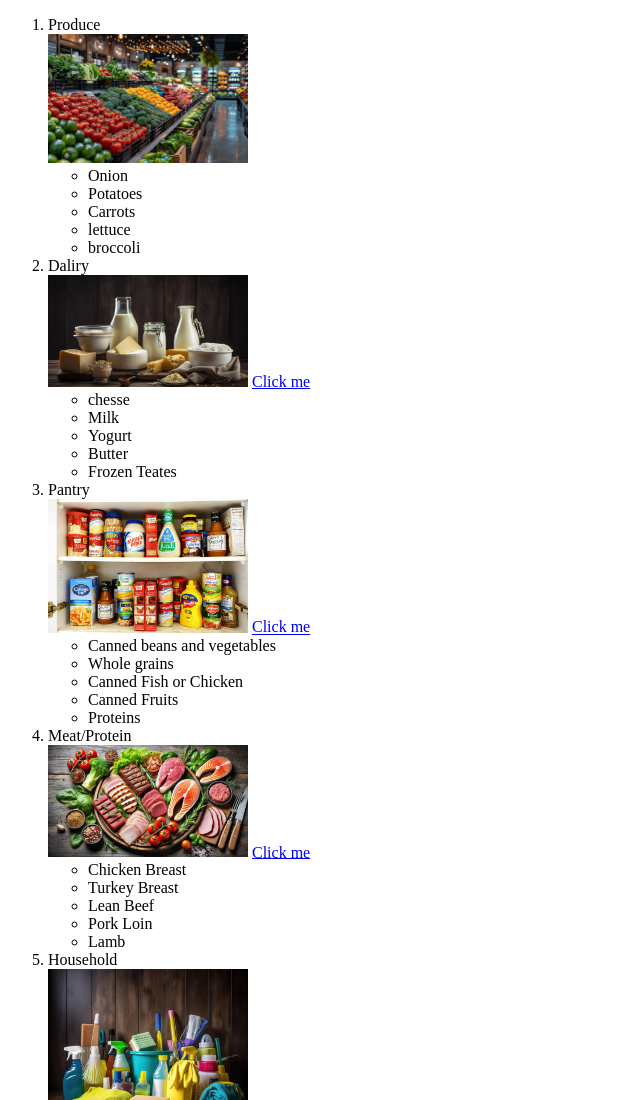
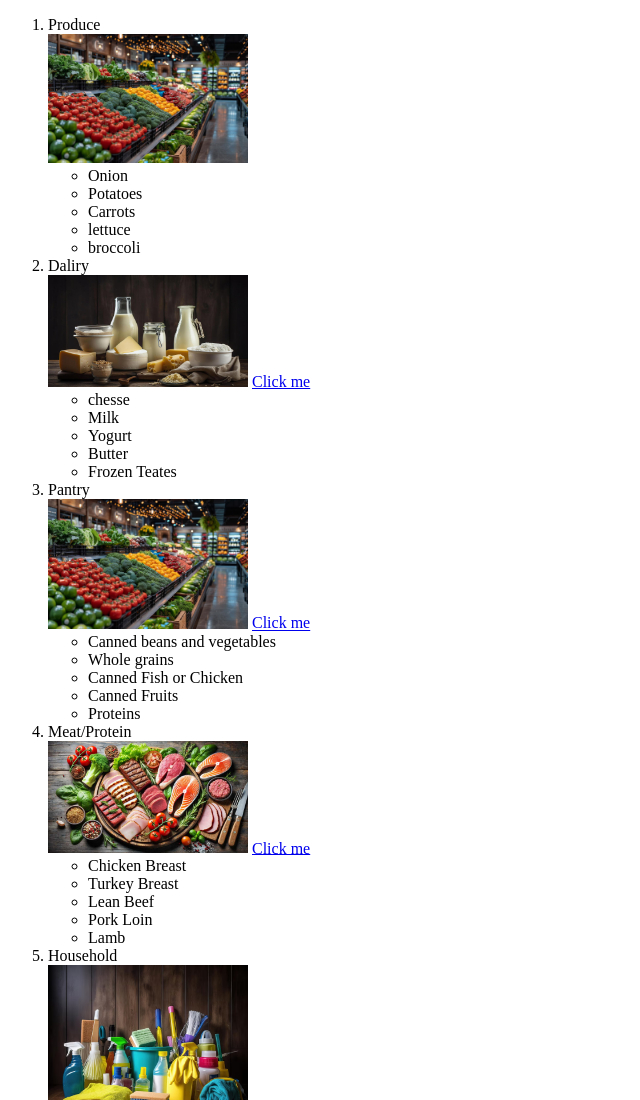
Before and after one commit to Siriman2026/ShoppingListFall2026, a plain HTML site: page index.html in a window 1280 px wide. Shown: the top 1100 px of the page, without its empty margins (0-640 px from the left). Drawn offline with Linux system fonts and the light colour scheme.

Commit message:
Add files via upload

```diff
--- a/index.html
+++ b/index.html
@@ -31,7 +31,7 @@
             </ul>
 
             <li>Pantry</li>
-            <img src="pics/GettyImages-493239254-b4ee2820e10a4230a747154c88366f86.jpg" alt=" An image of a pantry" width="200px">
+            <img src="pics/grocery-store-produce-aisle-with-large-selection-fresh-fruits-vegetables_1176045-2151.avif" alt=" An image of a pantry" width="200px">
             <a href="https://en.wikipedia.org/wiki/Pantry"> Click me</a>
             <ul>
                 <li>Canned beans and vegetables</li>
```
